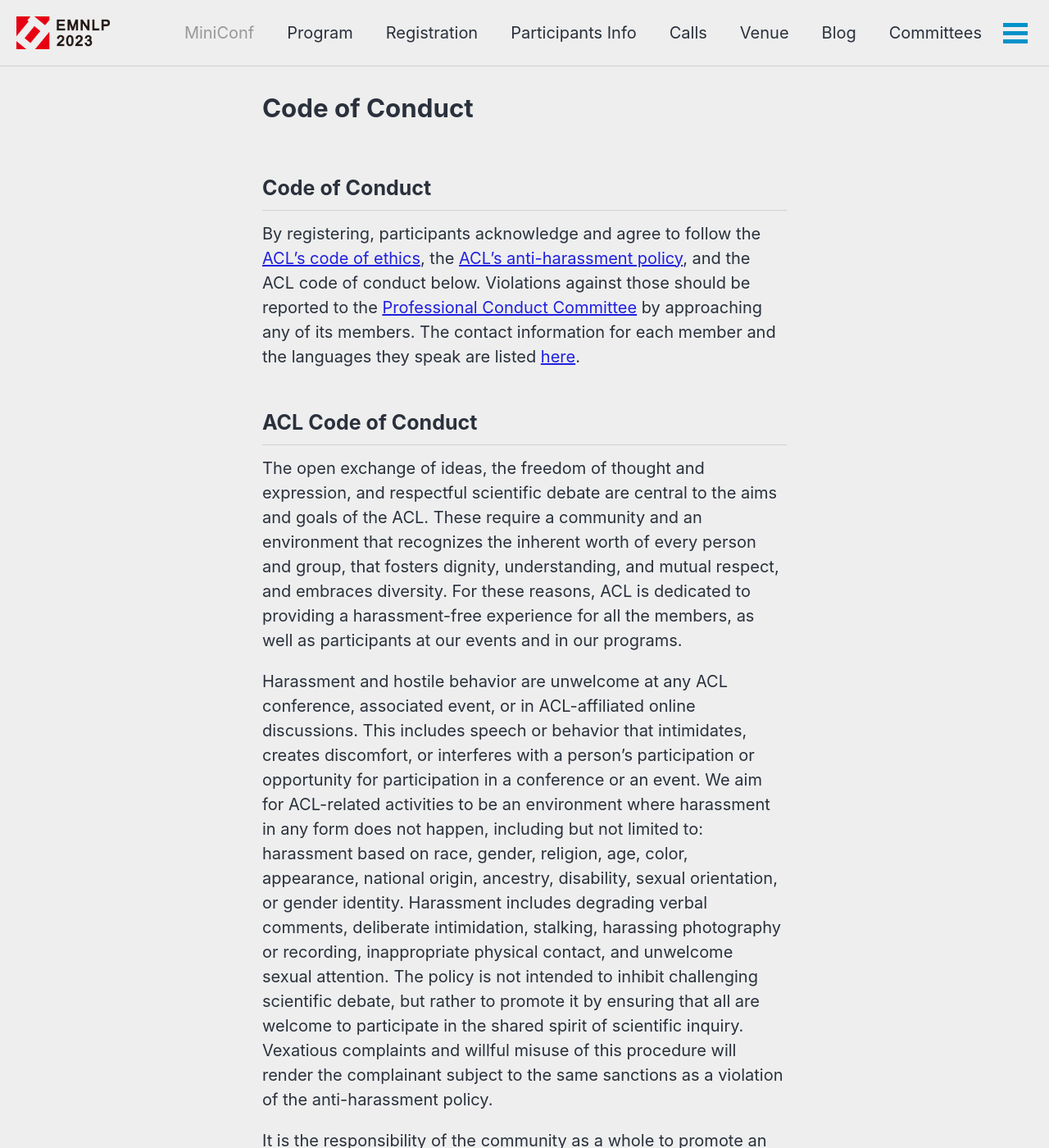
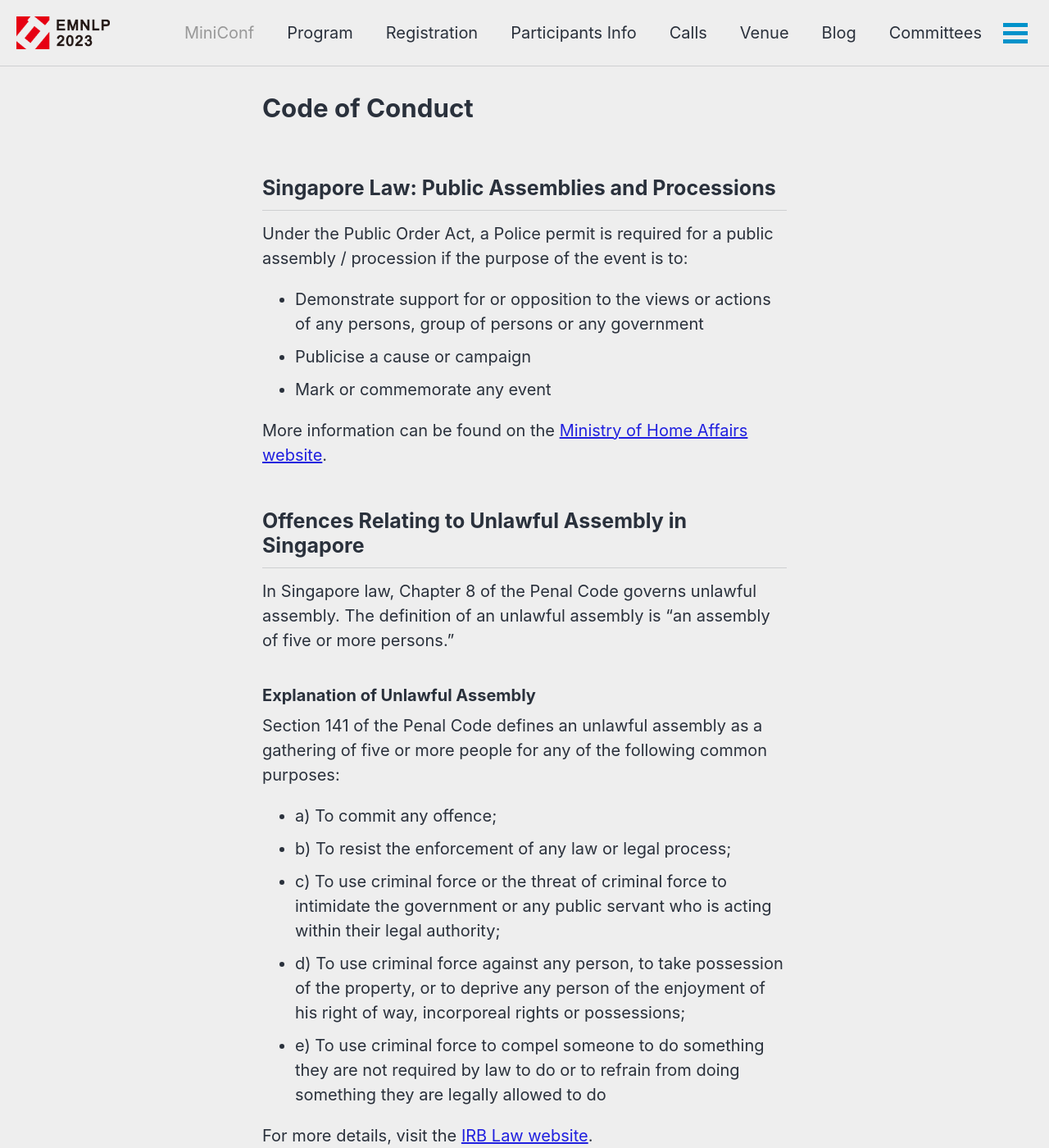
Before and after one commit to acl-org/emnlp-2023, a Jekyll site: the page built from _pages/participants/anti_harassment.md, in a window 1280 px wide and 1400 px high. Shown: the whole window at 82% size. Built offline with Jekyll 4.4.1, drawn with Linux system fonts in a browser that asks for light colours; cached includes are drawn as plain includes; nearby versions of some CDN libraries.

Commit message:
Update anti_harassment.md

```diff
--- a/_pages/participants/anti_harassment.md
+++ b/_pages/participants/anti_harassment.md
@@ -6,6 +6,33 @@ sidebar:
     nav: participants
 toc: false
 ---
+
+
+## Singapore Law: Public Assemblies and Processions
+
+Under the Public Order Act, a Police permit is required for a public assembly / procession if the purpose of the event is to:
+- Demonstrate support for or opposition to the views or actions of any persons, group of persons or any government
+- Publicise a cause or campaign
+- Mark or commemorate any event
+
+More information can be found on the [Ministry of Home Affairs website](https://www.mha.gov.sg/what-we-do/maintaining-law-and-order/maintaining-public-order#::text=Under%20the%20Public%20Order%20Act,Publicise%20a%20cause%20or%20campaign).
+
+## Offences Relating to Unlawful Assembly in Singapore
+
+In Singapore law, Chapter 8 of the Penal Code governs unlawful assembly. The definition of an unlawful assembly is "an assembly of five or more persons."
+
+### Explanation of Unlawful Assembly
+
+Section 141 of the Penal Code defines an unlawful assembly as a gathering of five or more people for any of the following common purposes:
+- a) To commit any offence;
+- b) To resist the enforcement of any law or legal process;
+- c) To use criminal force or the threat of criminal force to intimidate the government or any public servant who is acting within their legal authority;
+- d) To use criminal force against any person, to take possession of the property, or to deprive any person of the enjoyment of his right of way, incorporeal rights or possessions;
+- e) To use criminal force to compel someone to do something they are not required by law to do or to refrain from doing something they are legally allowed to do
+
+For more details, visit the [IRB Law website](https://irblaw.com.sg/learning-centre/offences-relating-to-unlawful-assembly-in-singapore/#::text=In%20Singapore%20law%2C%20Chapter%208,together%20can%20later%20become%20one).
+
+
 
 ## Code of Conduct
 
```
